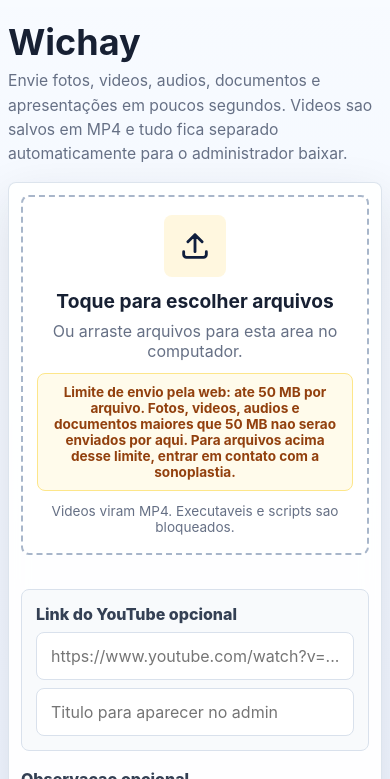
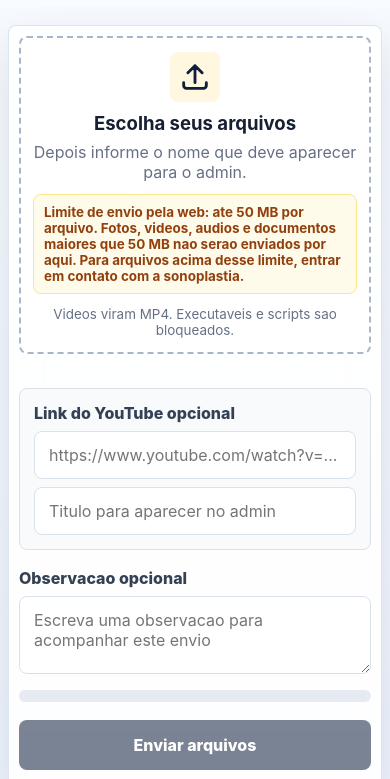
Before and after one commit to cristianborda2000/SUBIR-ARQUIVO, a website: page public/index.html in a window 390 px wide. Shown: the part 65-844 px from the top of the page. Drawn offline with Linux system fonts and the light colour scheme.

Commit message:
Refine upload naming and desktop clear action

```diff
--- a/MediaDrop-Desktop/renderer/app.js
+++ b/MediaDrop-Desktop/renderer/app.js
@@ -390,7 +390,7 @@ document.querySelector("#downloadAllButton").addEventListener("click", () => {
   action(document.querySelector("#downloadAllButton"), "Baixando...", () => window.mediaDrop.downloadAllFiles());
 });
 document.querySelector("#deleteAllButton").addEventListener("click", () => {
-  const confirmation = prompt("Digite APAGAR para apagar tudo do sistema web.");
+  const confirmation = prompt("Digite APAGAR para apagar todos os arquivos e links do sistema web.");
   if (confirmation !== "APAGAR") return;
   action(document.querySelector("#deleteAllButton"), "Apagando...", deleteAllFromDesktop);
 });
--- a/MediaDrop/public/styles.css
+++ b/MediaDrop/public/styles.css
@@ -552,44 +552,43 @@ input:focus {
 
   .hero {
     grid-template-columns: 1fr;
-    gap: 16px;
+    gap: 10px;
   }
 
-  .hero-copy h1 {
-    font-size: 2.55rem;
-    margin-bottom: 10px;
-  }
-
-  .hero-copy p {
-    font-size: 0.98rem;
-    line-height: 1.55;
+  .hero-copy {
+    display: none;
   }
 
   .upload-card,
   .login-card,
   .admin-panel {
-    padding: 12px;
+    padding: 10px;
   }
 
   .dropzone {
-    min-height: 210px;
-    padding: 18px 14px;
+    min-height: 180px;
+    padding: 14px 12px;
     border-width: 2px;
     background: white;
   }
 
   .upload-icon {
-    width: 62px;
-    height: 62px;
-    margin-bottom: 12px;
+    width: 50px;
+    height: 50px;
+    margin-bottom: 10px;
   }
 
   .dropzone h2 {
-    font-size: 1.2rem;
+    font-size: 1.16rem;
   }
 
   .hint {
-    font-size: 0.85rem;
+    font-size: 0.84rem;
+  }
+
+  .upload-limit {
+    padding: 9px 10px;
+    text-align: left;
   }
 
   textarea,
--- a/public/app.js
+++ b/public/app.js
@@ -33,8 +33,8 @@ function renderFiles() {
     originalName.className = "file-original";
     originalName.textContent = `Nome original: ${file.name}`;
     nameInput.type = "text";
-    nameInput.value = displayNames[index] || file.name;
-    nameInput.placeholder = "Nome para salvar";
+    nameInput.value = displayNames[index] || "";
+    nameInput.placeholder = "Digite o nome para salvar";
     nameInput.setAttribute("aria-label", `Nome para salvar ${file.name}`);
     nameInput.addEventListener("input", () => {
       displayNames[index] = nameInput.value;
@@ -49,11 +49,10 @@ function renderFiles() {
 
 function askDisplayNames(files) {
   const names = [];
-  for (const [index, file] of files.entries()) {
-    const suggestedName = displayNames[index] || file.name;
-    const answer = window.prompt(`Digite o nome para salvar o arquivo:\n${file.name}`, suggestedName);
+  for (const file of files) {
+    const answer = window.prompt(`Digite o nome para salvar o arquivo:\n${file.name}`, "");
     if (answer === null) return null;
-    names.push(String(answer || suggestedName).trim() || file.name);
+    names.push(String(answer || "").trim());
   }
   return names;
 }
@@ -77,7 +76,7 @@ function setStatus(message, type) {
 function updateFiles(files) {
   document.body.classList.remove("upload-success-screen");
   currentFiles = Array.from(files);
-  displayNames = currentFiles.map((file) => file.name);
+  displayNames = currentFiles.map(() => "");
   if (currentFiles.length) {
     const names = askDisplayNames(currentFiles);
     if (!names) {
--- a/public/index.html
+++ b/public/index.html
@@ -5,7 +5,7 @@
     <meta name="viewport" content="width=device-width, initial-scale=1">
     <title>Wichay - Envio de arquivos</title>
     <link rel="icon" href="/wichay-icon.svg" type="image/svg+xml">
-    <link rel="stylesheet" href="/styles.css?v=20260620-6">
+    <link rel="stylesheet" href="/styles.css?v=20260620-7">
   </head>
   <body>
     <main class="shell">
@@ -32,8 +32,8 @@
                   <path d="M12 16V4m0 0 5 5m-5-5-5 5M4 16v2a2 2 0 0 0 2 2h12a2 2 0 0 0 2-2v-2" stroke="currentColor" stroke-width="2" stroke-linecap="round" stroke-linejoin="round"/>
                 </svg>
               </div>
-              <h2>Toque para escolher arquivos</h2>
-              <p>Ou arraste arquivos para esta area no computador.</p>
+              <h2>Escolha seus arquivos</h2>
+              <p>Depois informe o nome que deve aparecer para o admin.</p>
               <div class="hint upload-limit">Limite de envio pela web: ate 50 MB por arquivo. Fotos, videos, audios e documentos maiores que 50 MB nao serao enviados por aqui. Para arquivos acima desse limite, entrar em contato com a sonoplastia.</div>
               <div class="hint">Videos viram MP4. Executaveis e scripts sao bloqueados.</div>
             </div>
@@ -64,6 +64,6 @@
       </section>
     </main>
 
-    <script src="/app.js?v=20260620-6"></script>
+    <script src="/app.js?v=20260620-7"></script>
   </body>
 </html>
--- a/public/styles.css
+++ b/public/styles.css
@@ -552,44 +552,43 @@ input:focus {
 
   .hero {
     grid-template-columns: 1fr;
-    gap: 16px;
+    gap: 10px;
   }
 
-  .hero-copy h1 {
-    font-size: 2.55rem;
-    margin-bottom: 10px;
-  }
-
-  .hero-copy p {
-    font-size: 0.98rem;
-    line-height: 1.55;
+  .hero-copy {
+    display: none;
   }
 
   .upload-card,
   .login-card,
   .admin-panel {
-    padding: 12px;
+    padding: 10px;
   }
 
   .dropzone {
-    min-height: 210px;
-    padding: 18px 14px;
+    min-height: 180px;
+    padding: 14px 12px;
     border-width: 2px;
     background: white;
   }
 
   .upload-icon {
-    width: 62px;
-    height: 62px;
-    margin-bottom: 12px;
+    width: 50px;
+    height: 50px;
+    margin-bottom: 10px;
   }
 
   .dropzone h2 {
-    font-size: 1.2rem;
+    font-size: 1.16rem;
   }
 
   .hint {
-    font-size: 0.85rem;
+    font-size: 0.84rem;
+  }
+
+  .upload-limit {
+    padding: 9px 10px;
+    text-align: left;
   }
 
   textarea,
```
Also changed, not shown: MediaDrop-Desktop/renderer/index.html (+1 -1 lines), MediaDrop/public/app.js (+6 -7 lines), MediaDrop/public/index.html (+4 -4 lines).
